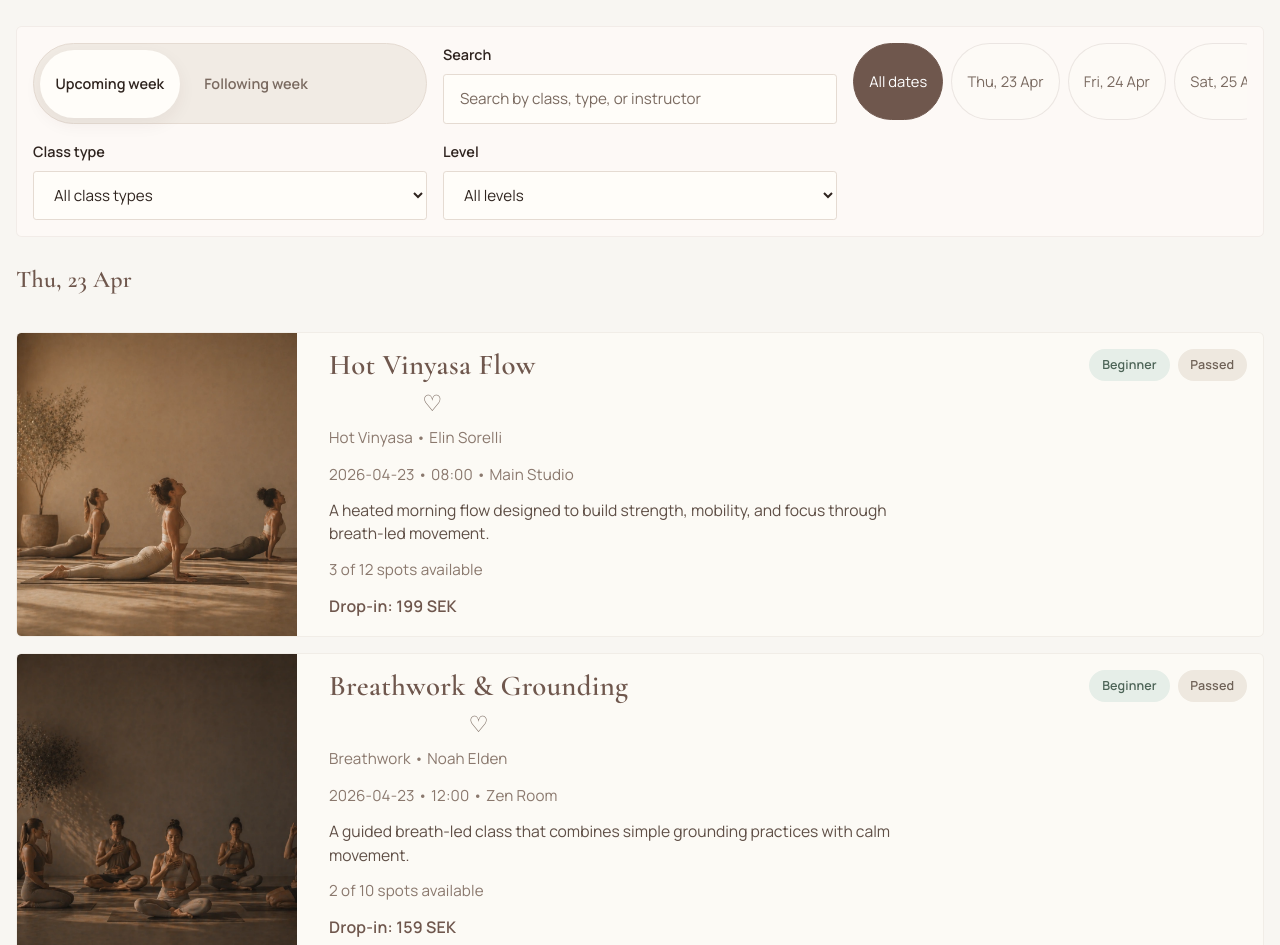
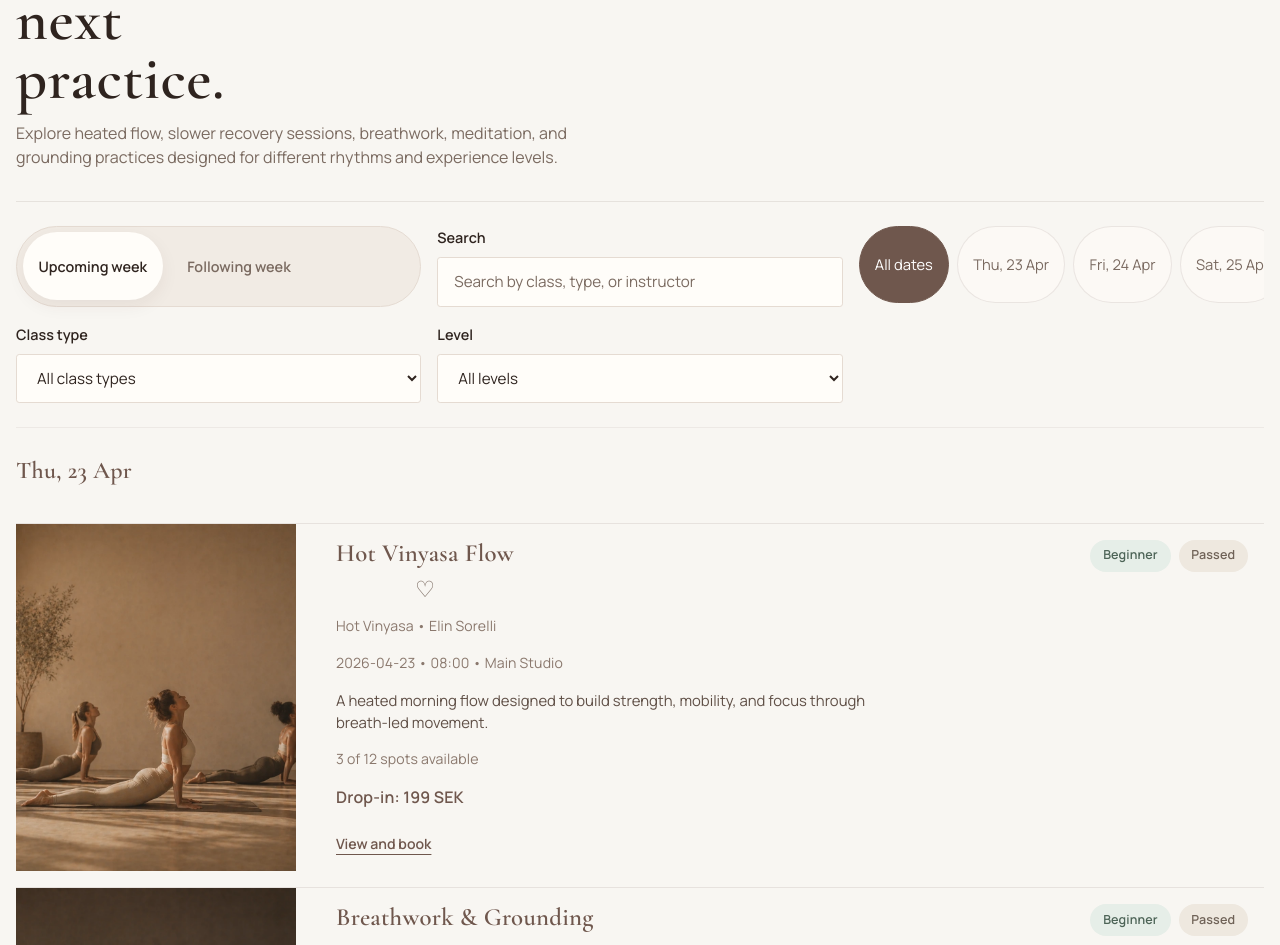
Before and after one commit to JennAnd/yoga-booking-platform, a React (Vite) app: page /classes in a window 1280 px wide. Shown: the part 207-1152 px from the top of the page. Built offline with nearby package versions, Linux system fonts and the light colour scheme.

Commit message:
style: refine classes layout

```diff
--- a/src/components/classes/ClassCard.jsx
+++ b/src/components/classes/ClassCard.jsx
@@ -97,6 +97,7 @@ function ClassCard({ yogaClass }) {
           <p className="class-card__price">
             Drop-in: {yogaClass.dropInPrice} SEK
           </p>
+          <span className="class-card__cta">View and book</span>
         </div>
       </article>
     </Link>
--- a/src/index.css
+++ b/src/index.css
@@ -325,10 +325,10 @@ a {
 
 .class-card {
   display: grid;
-  gap: var(--space-4);
-  background-color: rgba(253, 250, 246, 0.82);
-  border: 1px solid rgba(111, 87, 77, 0.08);
-  border-radius: var(--radius-xl);
+  gap: var(--space-5);
+  background-color: transparent;
+  border-top: 1px solid rgba(111, 87, 77, 0.12);
+  border-radius: 0;
   overflow: hidden;
   box-shadow: none;
   transition:
@@ -347,7 +347,7 @@ a {
 
 .class-card__content {
   display: grid;
-  gap: var(--space-3);
+  gap: 0.9rem;
   padding: var(--space-4);
 }
 
@@ -358,7 +358,7 @@ a {
 
 .class-card__title {
   margin: 0;
-  font-size: 1.8rem;
+  font-size: 1.55rem;
   line-height: 1.08;
   color: var(--color-primary-dark);
 }
@@ -372,7 +372,7 @@ a {
 .class-card__meta {
   margin: 0;
   color: #8a786d;
-  font-size: 0.95rem;
+  font-size: 0.88rem;
   letter-spacing: 0.01em;
   font-weight: 400;
 }
@@ -380,7 +380,7 @@ a {
 .class-card__description {
   margin: 0;
   color: #5f4f46;
-  font-size: 0.98rem;
+  font-size: 0.93rem;
   line-height: 1.5;
   font-weight: 400;
   max-width: 62ch;
@@ -399,10 +399,20 @@ a {
 
 .class-card-link:hover .class-card,
 .class-card-link:focus-visible .class-card {
-  transform: translateY(-2px);
-  background-color: rgba(253, 250, 246, 0.96);
-  border-color: rgba(111, 87, 77, 0.16);
-  box-shadow: 0 12px 30px rgba(60, 40, 30, 0.06);
+  transform: none;
+  background-color: transparent;
+  border-color: rgba(111, 87, 77, 0.18);
+  box-shadow: none;
+}
+
+.class-card__cta {
+  width: fit-content;
+  margin-top: var(--space-2);
+  color: var(--color-primary-dark);
+  font-size: 0.88rem;
+  font-weight: 600;
+  text-decoration: underline;
+  text-underline-offset: 0.3rem;
 }
 
 /* ---------------------------------- */
@@ -703,22 +713,35 @@ a {
   gap: var(--space-5);
 }
 
+.classes-page__header {
+  display: grid;
+  gap: var(--space-3);
+  padding-bottom: var(--space-2);
+}
+
 .classes-page__header h1 {
-  margin: 0 0 var(--space-2);
+  margin: 0;
+  max-width: 10ch;
+  font-size: clamp(2.3rem, 5vw, 3.8rem);
+  line-height: 0.98;
 }
 
 .classes-page__header p {
   margin: 0;
-  color: var(--color-text-muted);
+  max-width: 58ch;
+  color: var(--color-text-muted);
+  font-size: 1rem;
+  line-height: 1.5;
 }
 
 .classes-page__filters {
   display: grid;
   gap: var(--space-4);
-  padding: var(--space-4);
-  background-color: rgba(253, 250, 246, 0.88);
-  border: 1px solid rgba(111, 87, 77, 0.08);
-  border-radius: var(--radius-xl);
+  padding: var(--space-5) 0;
+  background-color: transparent;
+  border-top: 1px solid rgba(111, 87, 77, 0.12);
+  border-bottom: 1px solid rgba(111, 87, 77, 0.08);
+  border-radius: 0;
   box-shadow: none;
 }
 
--- a/src/pages/Classes.jsx
+++ b/src/pages/Classes.jsx
@@ -87,8 +87,13 @@ function Classes() {
   return (
     <section className="classes-page">
       <div className="classes-page__header">
-        <h1>Classes</h1>
-        <p>Browse all available yoga classes at Still Studio.</p>
+        <h1>Find your next practice.</h1>
+
+        <p>
+          Explore heated flow, slower recovery sessions, breathwork, meditation,
+          and grounding practices designed for different rhythms and experience
+          levels.
+        </p>
       </div>
 
       <div className="classes-page__filters">
```
